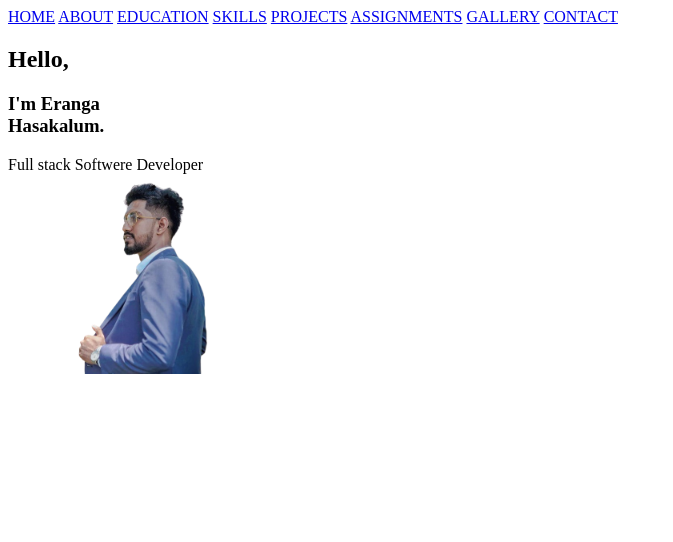
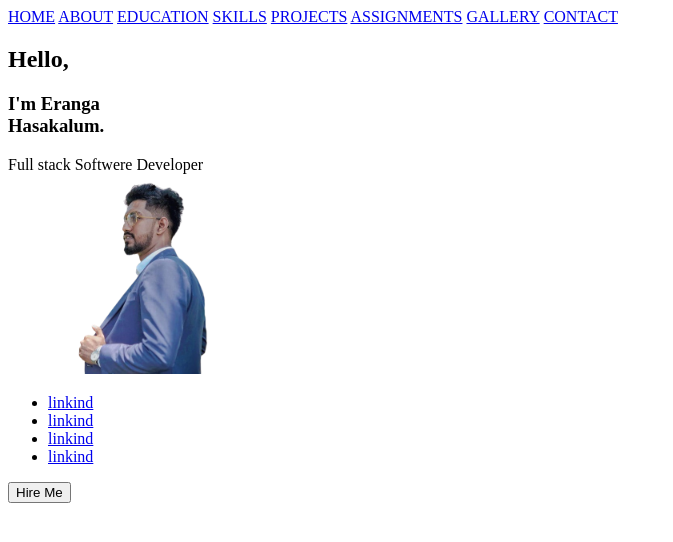
Before and after one commit to erangahasakalum/my_profile, a plain HTML site: page index.html in a window 1280 px wide. Shown: the whole page, without its empty margins (0-673 px from the left). Drawn offline with Linux system fonts and the light colour scheme.

Commit message:
home page finish

```diff
--- a/index.html
+++ b/index.html
@@ -30,10 +30,22 @@
 
         <div>
             <img src="assets/img/Eranga.png" height="200" width="200">
+        </div>
+
+        <div>
+            <ul>
+                <li><a href="https://www.linkedin.com">linkind</a></li>
+                <li><a href="https://www.linkedin.com">linkind</a></li>
+                <li><a href="https://web.facebook.com/">linkind</a></li>
+                <li><a href="https://github.com/erangahasakalum">linkind</a></li>
+            </ul>
+            <div>
+                <input type="button" value="Hire Me">
+            </div>
+        </div>
+    </section>
 
 
-        </div>
-    </section>
 </body>
 
 </html>
```
